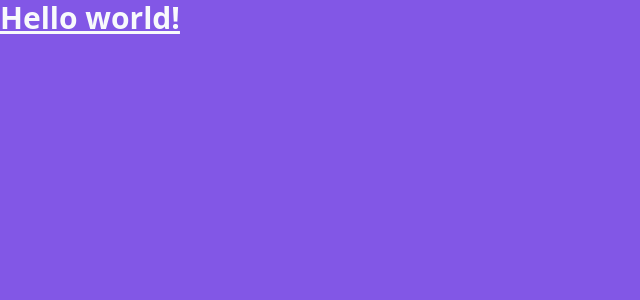
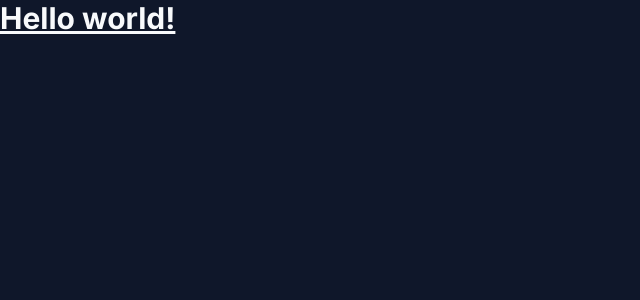
Before and after one commit to augustopolonio/nlw-expert-notes, a React (Vite) app: page / in a window 1280 px wide. Shown: the top 300 px of the page, without its empty margins (0-640 px from the left). Built offline with nearby package versions, Linux system fonts and the light colour scheme.

Commit message:
Inter fontFamily installed from Google Fonts

```diff
--- a/index.html
+++ b/index.html
@@ -4,10 +4,15 @@
 <head>
   <meta charset="UTF-8" />
   <meta name="viewport" content="width=device-width, initial-scale=1.0" />
+
+  <link rel="preconnect" href="https://fonts.googleapis.com" />
+  <link rel="preconnect" href="https://fonts.gstatic.com" crossorigin />
+  <link href="https://fonts.googleapis.com/css2?family=Inter:wght@400;500;600;700&display=swap" rel="stylesheet" />
+
   <title>Expert Notes</title>
 </head>
 
-<body class="bg-rocketseat text-slate-50 antialiased">
+<body class="bg-slate-900 text-slate-50 antialiased">
   <div id="root"></div>
   <script type="module" src="/src/main.tsx"></script>
 </body>
--- a/tailwind.config.js
+++ b/tailwind.config.js
@@ -6,8 +6,8 @@
   ],
   theme: {
     extend: {
-      colors: {
-        rocketseat: '#8257e6'
+      fontFamily: {
+        sans: [ 'Inter', 'sans-serif' ]
       }
     },
   },
```
